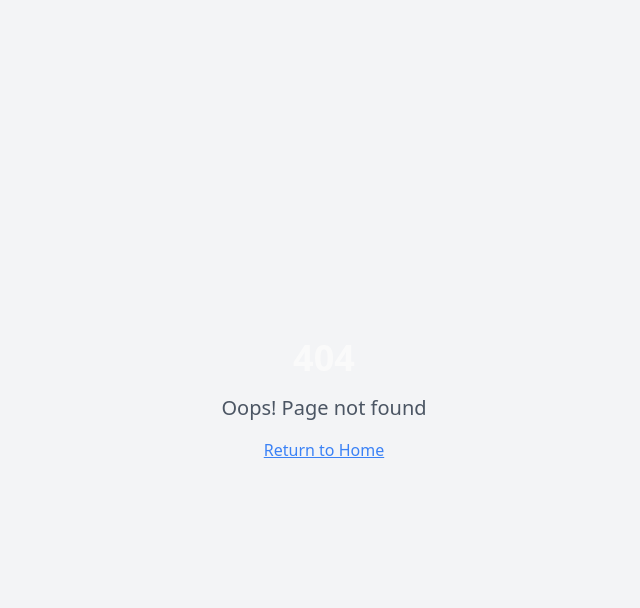
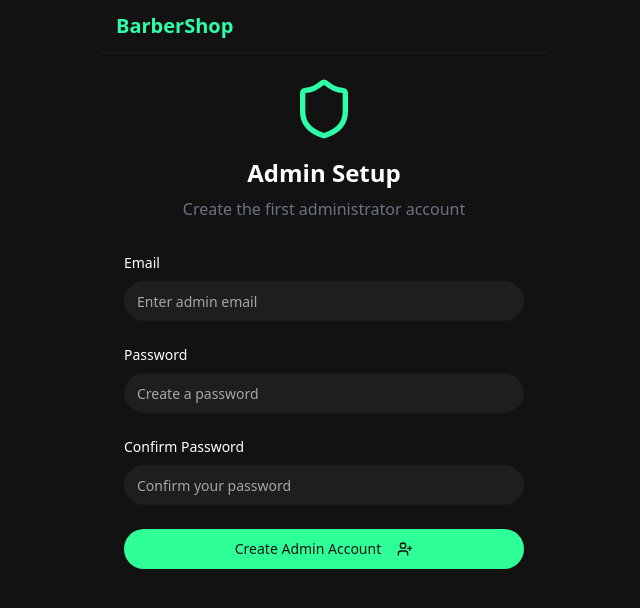
Before and after one commit to afrogentafrica/snazzy-strands-ui, a React (Vite) app: page /admin/setup in a window 1280 px wide. Before the commit this address had no page. Shown: the top 608 px of the page, without its empty margins (316-956 px from the left). Built offline with nearby package versions, Linux system fonts and the light colour scheme; no server answers; the database is empty.

Commit message:
Add admin setup page
Implement a page for admin account registration and dashboard access.

```diff
--- a/src/App.tsx
+++ b/src/App.tsx
@@ -1,3 +1,4 @@
+
 import React from 'react';
 import { BrowserRouter, Routes, Route } from 'react-router-dom';
 import { QueryClient, QueryClientProvider } from '@tanstack/react-query';
@@ -14,10 +15,10 @@ import { AuthProvider } from './contexts/AuthContext';
 import { Toaster } from "@/components/ui/toaster"
 import AdminDashboard from './pages/AdminDashboard';
 import ServiceForm from './pages/ServiceForm';
+import AdminSetup from './pages/AdminSetup';
 
 const queryClient = new QueryClient();
 
-// Update the routes to include the new ServiceForm page
 function App() {
   return (
     <BrowserRouter>
@@ -35,6 +36,7 @@ function App() {
               <Route path="/appointments" element={<Appointments />} />
               <Route path="/admin" element={<AdminDashboard />} />
               <Route path="/admin/service" element={<ServiceForm />} />
+              <Route path="/admin/setup" element={<AdminSetup />} />
               <Route path="*" element={<NotFound />} />
             </Routes>
           </ThemeProvider>
--- /dev/null
+++ b/src/pages/AdminSetup.tsx
@@ -0,0 +1,253 @@
+
+import React, { useState, useEffect } from "react";
+import { useNavigate } from "react-router-dom";
+import Layout from "@/components/layout/Layout";
+import { Button } from "@/components/ui/button";
+import { Input } from "@/components/ui/input";
+import { useAuth } from "@/contexts/AuthContext";
+import { supabase } from "@/integrations/supabase/client";
+import { useToast } from "@/hooks/use-toast";
+import { UserPlus, Shield, Loader2 } from "lucide-react";
+
+const AdminSetup = () => {
+  const [email, setEmail] = useState("");
+  const [password, setPassword] = useState("");
+  const [confirmPassword, setConfirmPassword] = useState("");
+  const [isSetupAvailable, setIsSetupAvailable] = useState(false);
+  const [isLoading, setIsLoading] = useState(true);
+  const [isSubmitting, setIsSubmitting] = useState(false);
+  const { signUp, user } = useAuth();
+  const navigate = useNavigate();
+  const { toast } = useToast();
+
+  // Check if admin setup is available (no existing admins)
+  useEffect(() => {
+    const checkAdminSetup = async () => {
+      try {
+        // Check if any admin users exist
+        const { data, error } = await supabase
+          .from("user_roles")
+          .select("id")
+          .eq("role", "admin")
+          .limit(1);
+
+        if (error) throw error;
+
+        // If no admins exist, setup is available
+        setIsSetupAvailable(data.length === 0);
+      } catch (error) {
+        console.error("Error checking admin setup:", error);
+        toast({
+          title: "Error",
+          description: "Could not check if admin setup is available",
+          variant: "destructive",
+        });
+      } finally {
+        setIsLoading(false);
+      }
+    };
+
+    checkAdminSetup();
+  }, [toast]);
+
+  // If user is already logged in and setup is available, create admin role
+  useEffect(() => {
+    const setupAdminIfLoggedIn = async () => {
+      if (user && isSetupAvailable) {
+        try {
+          setIsSubmitting(true);
+          await createAdminRole(user.id);
+          toast({
+            title: "Admin account created",
+            description: "Your account has been set up as an admin",
+          });
+          navigate("/admin");
+        } catch (error) {
+          console.error("Error setting up admin:", error);
+          toast({
+            title: "Error",
+            description: "Could not set up admin account",
+            variant: "destructive",
+          });
+        } finally {
+          setIsSubmitting(false);
+        }
+      }
+    };
+
+    setupAdminIfLoggedIn();
+  }, [user, isSetupAvailable, navigate, toast]);
+
+  const createAdminRole = async (userId: string) => {
+    const { error } = await supabase
+      .from("user_roles")
+      .insert({
+        user_id: userId,
+        role: "admin",
+        is_first_admin: true
+      });
+
+    if (error) throw error;
+  };
+
+  const handleSubmit = async (e: React.FormEvent) => {
+    e.preventDefault();
+
+    if (password !== confirmPassword) {
+      toast({
+        title: "Password mismatch",
+        description: "Passwords do not match",
+        variant: "destructive",
+      });
+      return;
+    }
+
+    if (password.length < 6) {
+      toast({
+        title: "Password too short",
+        description: "Password must be at least 6 characters",
+        variant: "destructive",
+      });
+      return;
+    }
+
+    setIsSubmitting(true);
+
+    try {
+      // Create the user account
+      await signUp(email, password);
+
+      // Note: The admin role will be added once the user is logged in
+      // via the useEffect hook above
+      toast({
+        title: "Account created",
+        description: "Please check your email to confirm your account",
+      });
+    } catch (error) {
+      console.error("Error during registration:", error);
+      toast({
+        title: "Error",
+        description: "Failed to create admin account",
+        variant: "destructive",
+      });
+    } finally {
+      setIsSubmitting(false);
+    }
+  };
+
+  // Show loading state
+  if (isLoading) {
+    return (
+      <Layout hideNav>
+        <div className="flex flex-col items-center justify-center min-h-screen p-6">
+          <Loader2 className="w-12 h-12 animate-spin text-barber-accent" />
+          <p className="mt-4 text-lg">Checking admin setup...</p>
+        </div>
+      </Layout>
+    );
+  }
+
+  // Show not available message if admin already exists
+  if (!isSetupAvailable) {
+    return (
+      <Layout hideNav>
+        <div className="flex flex-col items-center justify-center min-h-screen p-6">
+          <Shield className="w-16 h-16 text-destructive mb-4" />
+          <h1 className="text-2xl font-bold mb-2">Admin Already Configured</h1>
+          <p className="text-center mb-6">
+            An administrator account has already been set up for this application.
+          </p>
+          <Button onClick={() => navigate("/login")} className="barber-button">
+            Go to Login
+          </Button>
+        </div>
+      </Layout>
+    );
+  }
+
+  // Show setup form
+  return (
+    <Layout hideNav>
+      <div className="p-6">
+        <div className="flex items-center justify-center mb-8">
+          <div className="text-center">
+            <Shield className="w-16 h-16 text-barber-accent mx-auto mb-4" />
+            <h1 className="text-2xl font-bold">Admin Setup</h1>
+            <p className="text-gray-500 mt-2">
+              Create the first administrator account
+            </p>
+          </div>
+        </div>
+
+        <div className="max-w-md mx-auto">
+          <form onSubmit={handleSubmit} className="space-y-6">
+            <div className="space-y-2">
+              <label htmlFor="email" className="block text-sm font-medium">
+                Email
+              </label>
+              <Input
+                id="email"
+                type="email"
+                value={email}
+                onChange={(e) => setEmail(e.target.value)}
+                placeholder="Enter admin email"
+                className="bg-barber-card border-barber-card"
+                required
+              />
+            </div>
+
+            <div className="space-y-2">
+              <label htmlFor="password" className="block text-sm font-medium">
+                Password
+              </label>
+              <Input
+                id="password"
+                type="password"
+                value={password}
+                onChange={(e) => setPassword(e.target.value)}
+                placeholder="Create a password"
+                className="bg-barber-card border-barber-card"
+                required
+              />
+            </div>
+
+            <div className="space-y-2">
+              <label htmlFor="confirm-password" className="block text-sm font-medium">
+                Confirm Password
+              </label>
+              <Input
+                id="confirm-password"
+                type="password"
+                value={confirmPassword}
+                onChange={(e) => setConfirmPassword(e.target.value)}
+                placeholder="Confirm your password"
+                className="bg-barber-card border-barber-card"
+                required
+              />
+            </div>
+
+            <Button
+              type="submit"
+              className="barber-button w-full justify-center"
+              disabled={isSubmitting}
+            >
+              {isSubmitting ? (
+                <>
+                  <Loader2 className="w-5 h-5 mr-2 animate-spin" />
+                  Setting up...
+                </>
+              ) : (
+                <>
+                  Create Admin Account
+                  <UserPlus className="w-5 h-5 ml-2" />
+                </>
+              )}
+            </Button>
+          </form>
+        </div>
+      </div>
+    </Layout>
+  );
+};
+
+export default AdminSetup;
--- a/src/pages/Login.tsx
+++ b/src/pages/Login.tsx
@@ -5,7 +5,7 @@ import Layout from "@/components/layout/Layout";
 import { Button } from "@/components/ui/button";
 import { Input } from "@/components/ui/input";
 import { useAuth } from "@/contexts/AuthContext";
-import { ArrowLeft, Mail, Lock, LogIn } from "lucide-react";
+import { ArrowLeft, Mail, Lock, LogIn, Shield } from "lucide-react";
 
 const Login = () => {
   const [email, setEmail] = useState("");
@@ -114,13 +114,25 @@ const Login = () => {
               </Link>
             </p>
 
-            {location.pathname === "/admin" && (
-              <div className="mt-4 p-4 bg-barber-card rounded-md">
-                <p className="text-sm text-barber-accent">
-                  Administrator access required. Please login with your admin credentials.
-                </p>
+            <div className="mt-4 flex flex-col gap-2">
+              {location.pathname === "/admin" && (
+                <div className="p-4 bg-barber-card rounded-md">
+                  <p className="text-sm text-barber-accent">
+                    Administrator access required. Please login with your admin credentials.
+                  </p>
+                </div>
+              )}
+
+              <div className="border-t border-gray-200 pt-4 mt-2">
+                <Link
+                  to="/admin/setup"
+                  className="flex items-center justify-center gap-2 text-sm text-barber-accent hover:underline"
+                >
+                  <Shield className="w-4 h-4" />
+                  First-time admin setup
+                </Link>
               </div>
-            )}
+            </div>
           </div>
         </div>
       </div>
```
